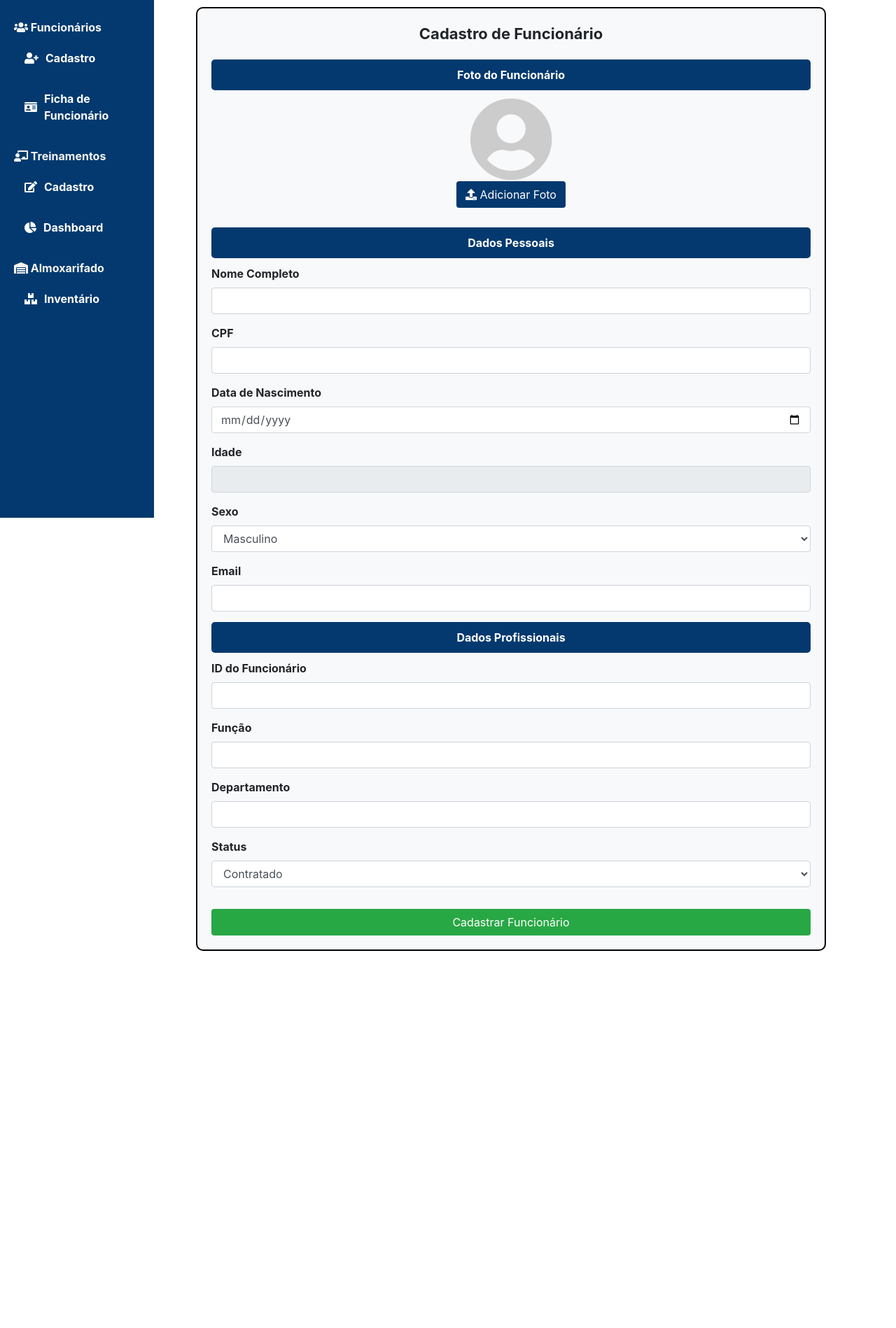
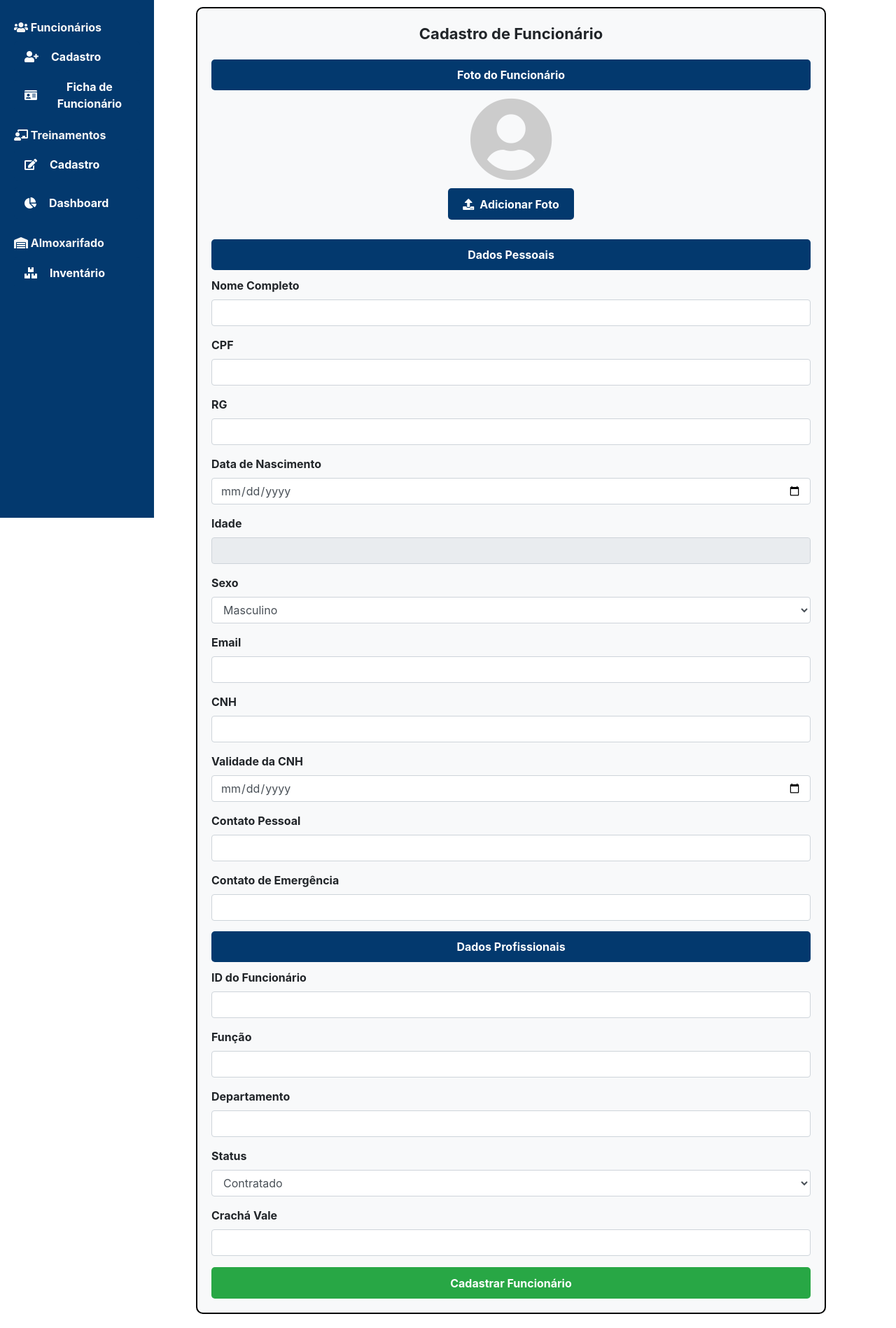
Before and after one commit to joaopedrodirekta/Direkta_Vale, a Django app: page /funcionarios/cadastro/ in a window 1280 px wide. Shown: the part 60-1958 px from the top of the page at 70% size. Before the commit the page ends 1419 px from the top, so only its background shows below. Run offline with Django 5.2, Linux system fonts and the light colour scheme; some libraries are stand-ins or nearby versions.

Commit message:
Ajustes novos

```diff
--- a/funcionarios/templates/funcionarios/cadastro.html
+++ b/funcionarios/templates/funcionarios/cadastro.html
@@ -35,6 +35,7 @@
         border: 1px solid #ccc;
     }
 
+    /* Ajuste dos cabeçalhos */
     .box-secao {
         background-color: #03396e;
         color: white;
@@ -77,6 +78,23 @@
         justify-content: center;
     }
 
+    .btn {
+        padding: 10px 15px;
+        border-radius: 5px;
+        font-weight: bold;
+        text-align: center;
+        display: flex;
+        align-items: center;
+        gap: 8px;
+        font-size: 16px;
+        border: none;
+        cursor: pointer;
+        transition: 0.3s;
+        min-width: 180px;
+        justify-content: center;
+        height: 45px;
+    }
+
     .btn-azul {
         background-color: #03396e;
         color: white;
@@ -87,6 +105,7 @@
         color: white;
         width: 100%;
     }
+
 </style>
 
 <div class="container-cadastro">
@@ -97,12 +116,17 @@
 
         <div class="box-secao">Foto do Funcionário</div>
         <div class="foto-container">
+            <div class="foto-preview-container">
                 <img id="foto-preview" class="foto-preview" src="{% static 'images/user-placeholder.png' %}" alt="Foto do Funcionário">
                 <i id="foto-icon" class="fas fa-user-circle foto-placeholder"></i>
+            </div>
+
+            <div class="foto-botoes">
                 <label for="id_foto" class="btn btn-azul">
                     <i class="fas fa-upload"></i> Adicionar Foto
                 </label>
                 <input type="file" id="id_foto" name="foto" style="display: none;">
+            </div>
         </div>
 
         <div class="box-secao">Dados Pessoais</div>
@@ -113,6 +137,10 @@
         <div class="form-group">
             <label for="id_cpf">CPF</label>
             <input type="text" name="cpf" class="form-control">
+        </div>
+        <div class="form-group">
+            <label for="id_rg">RG</label>
+            <input type="text" name="rg" class="form-control">
         </div>
         <div class="form-group">
             <label for="id_data_nascimento">Data de Nascimento</label>
@@ -133,6 +161,22 @@
         <div class="form-group">
             <label for="id_email">Email</label>
             <input type="email" name="email" class="form-control">
+        </div>
+        <div class="form-group">
+            <label for="id_cnh">CNH</label>
+            <input type="text" name="cnh" class="form-control">
+        </div>
+        <div class="form-group">
+            <label for="id_validade_cnh">Validade da CNH</label>
+            <input type="date" name="validade_cnh" class="form-control">
+        </div>
+        <div class="form-group">
+            <label for="id_contato_pessoal">Contato Pessoal</label>
+            <input type="text" name="contato_pessoal" class="form-control">
+        </div>
+        <div class="form-group">
+            <label for="id_contato_emergencia">Contato de Emergência</label>
+            <input type="text" name="contato_emergencia" class="form-control">
         </div>
 
         <div class="box-secao">Dados Profissionais</div>
@@ -155,6 +199,11 @@
                 <option>Desligado</option>
             </select>
         </div>
+        <div class="form-group">
+            <label for="id_cracha_vale">Crachá Vale</label>
+            <input type="text" name="cracha_vale" class="form-control">
+        </div>
+
         <button type="submit" class="btn btn-verde mt-3">Cadastrar Funcionário</button>
     </form>
 </div>
@@ -168,19 +217,4 @@
     });
 </script>
 
-<script>
-    document.getElementById('id_foto').addEventListener('change', function(event) {
-        const file = event.target.files[0];
-        if (file) {
-            const reader = new FileReader();
-            reader.onload = function(e) {
-                document.getElementById('foto-preview').src = e.target.result;
-                document.getElementById('foto-preview').style.display = "block";
-                document.getElementById('foto-icon').style.display = "none";
-            };
-            reader.readAsDataURL(file);
-        }
-    });
-</script>
-
 {% endblock %}
```
Lines whose indentation alone changed are shown as unchanged.
